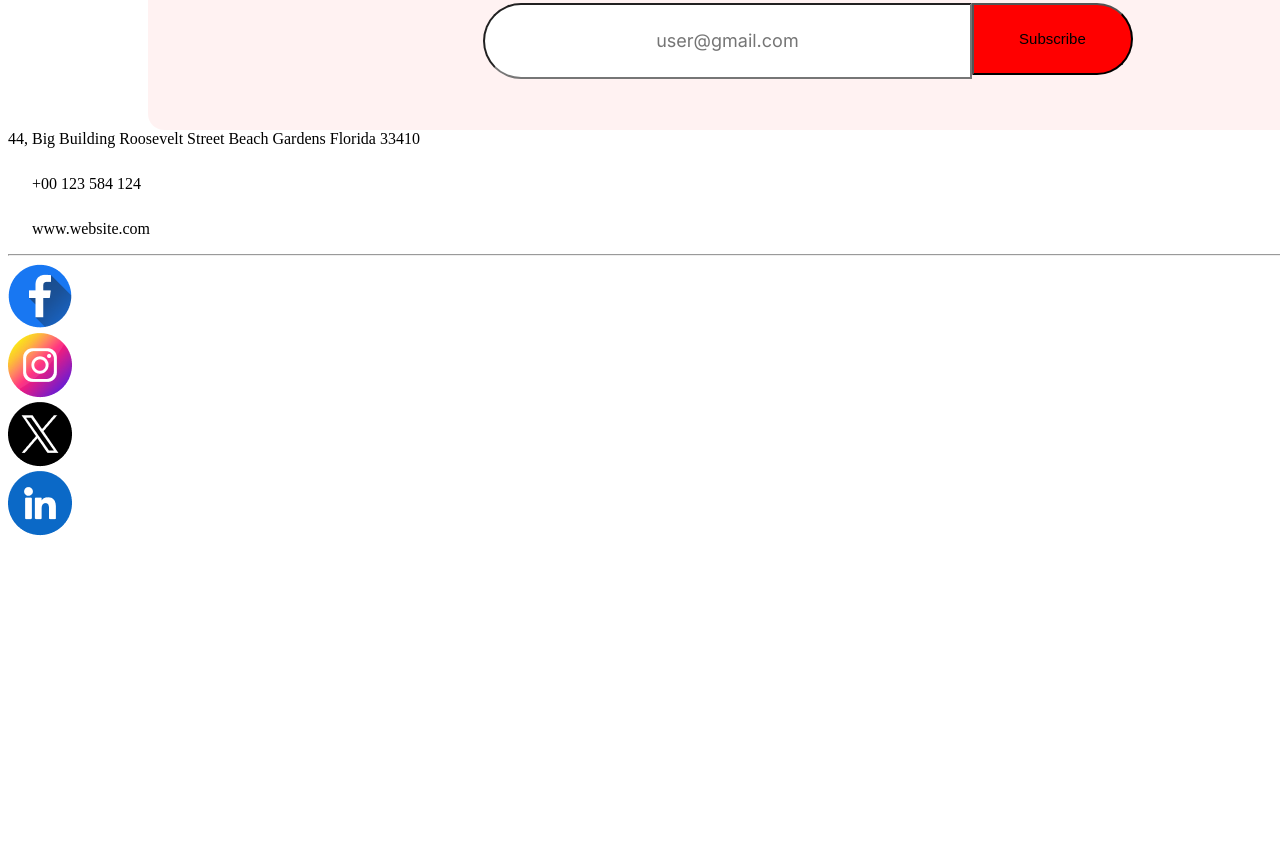
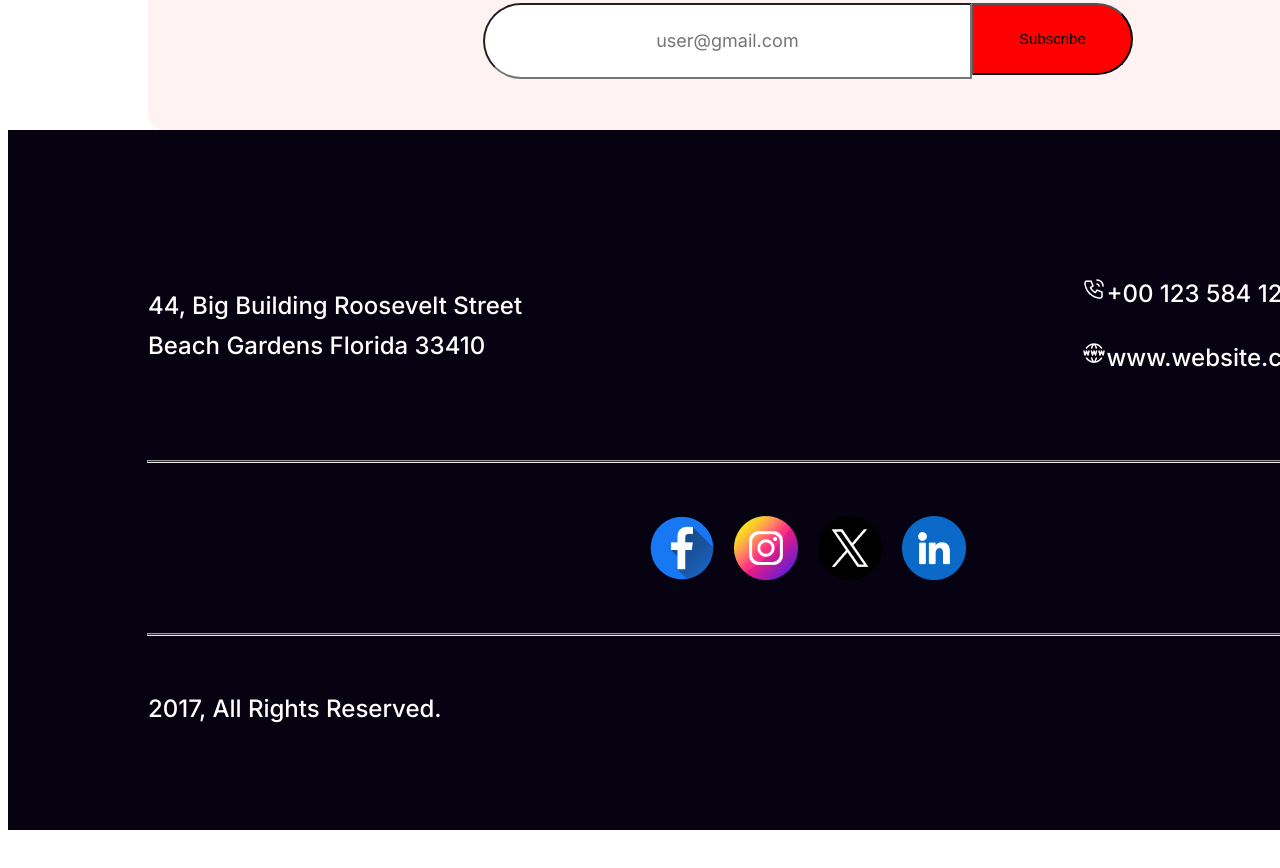
Before and after one commit to sohelrana15031996/assaignment-1-Sohel-Rana, a plain HTML site: page index.html in a window 1280 px wide. Shown: the part 3978-4846 px from the top of the page. Drawn offline with Linux system fonts and the light colour scheme.

Commit message:
footer Section Done

```diff
--- a/index.html
+++ b/index.html
@@ -76,20 +76,27 @@
     </div>
 
     <footer>
-      <div id="contact-details">
+      <div id="contact">
         <div class="addresss">44, Big Building Roosevelt Street
-          Beach Gardens Florida 33410</div>
+          Beach Gardens Florida 33410
+        </div>
+        <div class="tele-web">
+          <p><img src="Images/Call.png" alt="Call-icon">+00 123 584 124</p>
+          <p class="web"><img src="Images/Website.png" alt="website-icon">www.website.com</p>
+        </div>
       </div>
-      <div class="tele-web">
-        <p><img src="Images/Call.png" alt="Call-icon">+00 123 584 124</p>
-        <p><img src="Images/Website.png" alt="website-icon">www.website.com</p>
+
+      <hr>
+      <div id="icon">
+        <div class="facebook marka"><img src="Images/Facebook.png" alt="Facebook"></div>
+        <div class="insta marka"><img src="Images/Instagram.png" alt="Instagram marka"></div>
+        <div class="x marka"><img src="Images/Twitter.png" alt="X-icon"></div>
+        <div class="linkedin marka"><img src="Images/Linkedin.png" alt="Linkedin"></div>
       </div>
       <hr>
-      <div id="icon">
-        <div class="facebook"><img src="Images/Facebook.png" alt="Facebook"></div>
-        <div class="insta"><img src="Images/Instagram.png" alt="Instagram"></div>
-        <div class="x"><img src="Images/Twitter.png" alt="X-icon"></div>
-        <div class="linkedin"><img src="Images/Linkedin.png" alt="Linkedin"></div>
+      <div class="copy-right">
+        <div class="right">2017, All Rights Reserved.</div>
+        <div id="unsubs">Unsubscribe</div>
       </div>
     </footer>
   </main>
--- a/style.css
+++ b/style.css
@@ -44,6 +44,7 @@ height: 600px;
   align-items: center;
   justify-content: center;
   height: 800px;
+
 }
 
 .deals-heading {
@@ -251,3 +252,80 @@ border-radius: 0px 50px 50px 0px;
 background: #F00;
 font-size: 15px;
 }
+
+
+/* Footer Section Designed */
+footer{
+  width: 1600px;
+height: 700px;
+background: #070211;
+}
+#contact{
+  display: flex;
+  justify-content: space-between;
+  align-items: center;
+}
+.addresss{
+  color: #FFF;
+width: 375px;
+height: 80px;
+font-family: Inter;
+font-size: 24px;
+font-style: normal;
+font-weight: 500;
+line-height: 40px;
+padding: 120px 0 50px 140px;
+ /* 166.667% */
+}
+.tele-web{
+  color: #FFF;
+font-family: Inter;
+font-size: 24px;
+font-style: normal;
+font-weight: 500;
+line-height: 40px;
+padding: 120px 290px 0 0; /* 166.667% */
+}
+.web{
+  padding-bottom: 50px;
+}
+hr{
+  width: 1320px;
+height: 1px;
+background: rgba(255, 255, 255, 0.15);
+}
+#icon{
+  display: flex;
+  justify-content: center;
+}
+.marka{
+  width: 64px;
+  height: 64px;
+  padding: 10px;
+  margin: 35px 0;
+}
+.copy-right{
+  display: flex;
+  justify-content: space-between;
+  align-items: center;
+}
+.right{
+  color: #FFF;
+
+font-family: Inter;
+font-size: 24px;
+font-style: normal;
+font-weight: 500;
+line-height: normal;
+padding: 50px 0 120px 140px;
+}
+
+#unsubs{
+  color: #FFF;
+padding: 50px 140px 120px 0;
+font-family: Inter;
+font-size: 24px;
+font-style: normal;
+font-weight: 500;
+line-height: normal;
+}
```
